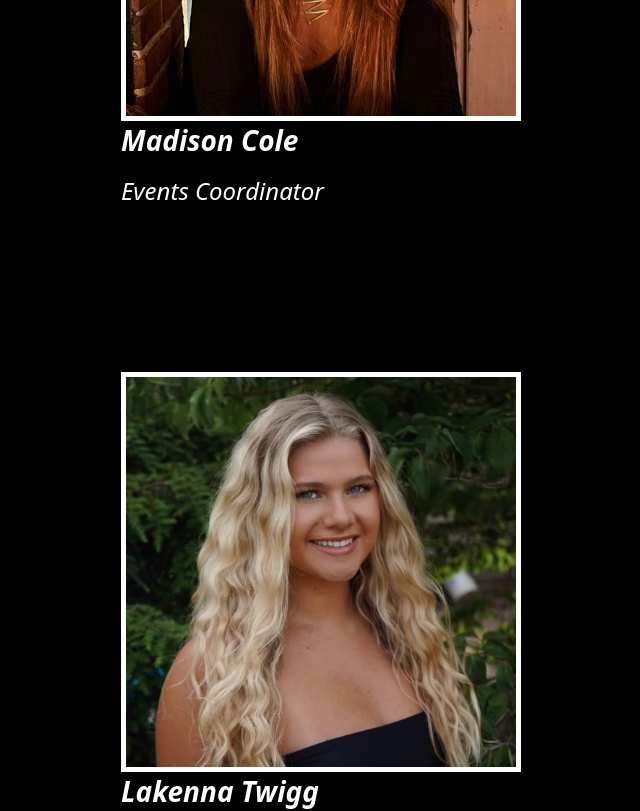
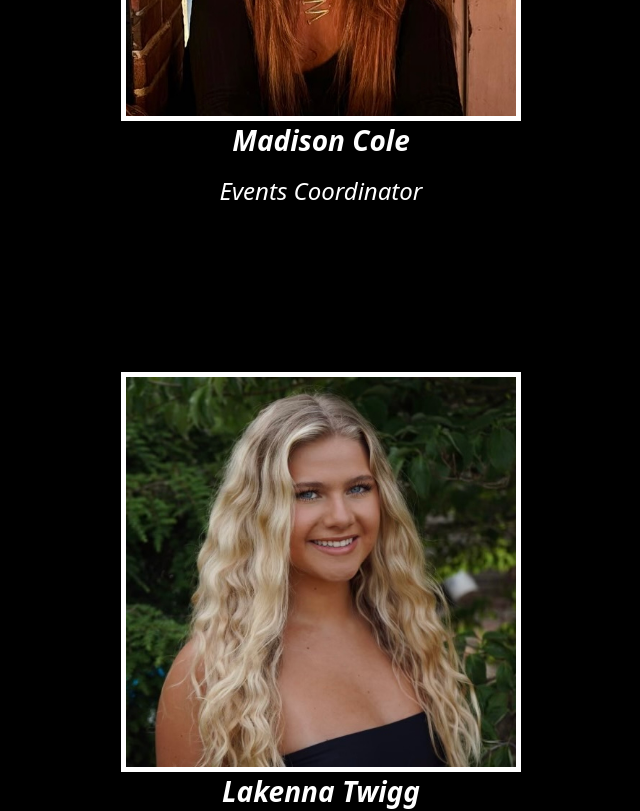
Before and after one commit to jcote2502/GoTime, a React (Create React App) app: page /about in a window 1280 px wide. Shown: the part 5420-6231 px from the top of the page, without its empty margins (319-959 px from the left). Built offline with nearby package versions, Linux system fonts and the light colour scheme.

Commit message:
center names

```diff
--- a/src/components/style.css
+++ b/src/components/style.css
@@ -100,6 +100,7 @@
     font-weight: bold;
     color:white;
     width: 100%;
+    text-align: center;
 
 }
 .pfl-title{
@@ -107,6 +108,7 @@
     font-family: system-ui, -apple-system, BlinkMacSystemFont, 'Segoe UI', Roboto, Oxygen, Ubuntu, Cantarell, 'Open Sans', 'Helvetica Neue', sans-serif;
     color:white;
     width: 100%;
+    text-align: center;
 }
 .clnt-container{
     display:flex;
--- a/src/data/home.js
+++ b/src/data/home.js
@@ -27,7 +27,7 @@ export const pillars = [
 export const satisfaction = [
     {title:'NIL ATHLETES',stat:'8'},
     {title:'INFLUENCERS',stat:'3'},
-    {title:'TOTAL FOLLOWERS REACH',stat:'600K+'},
+    {title:'SOCIAL AUDIENCE REACH',stat:'600K+'},
     {title:'GENERATED IN BRAND DEALS',stat:'$100K+'}
 ];
 
```
